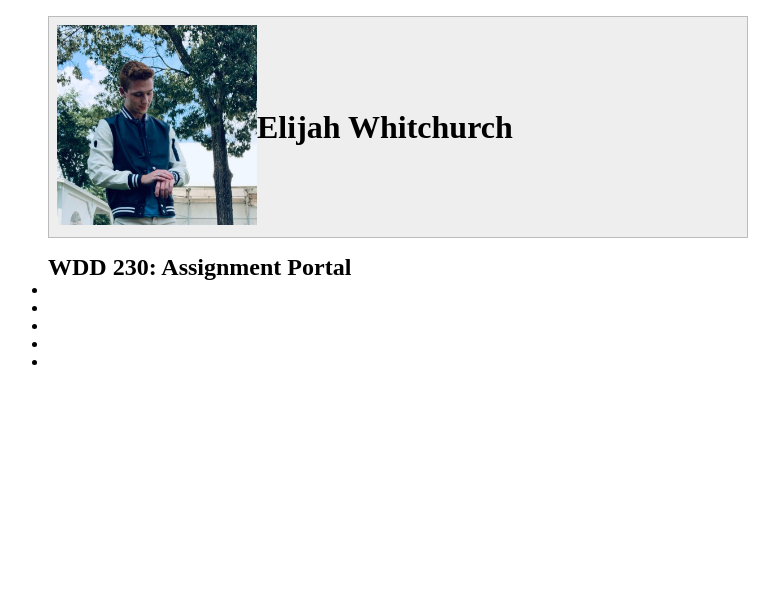
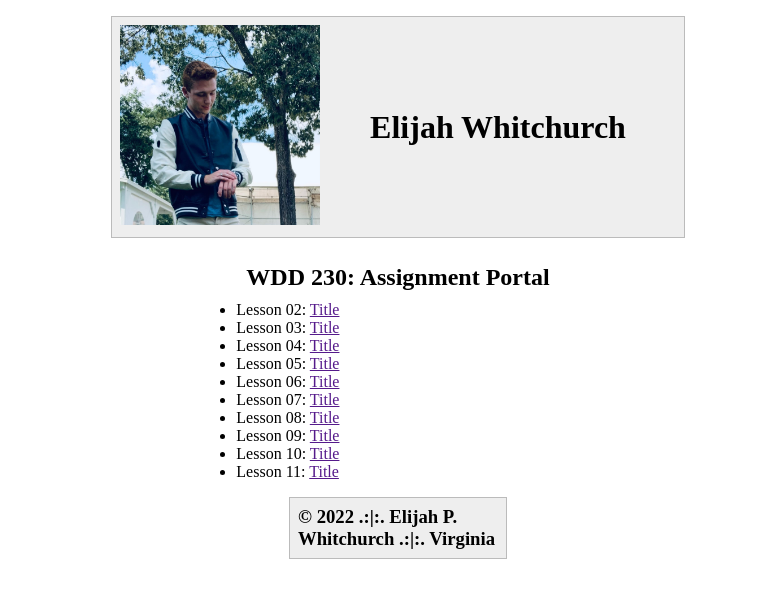
Before and after one commit to lijawhit/wdd230, a plain HTML site: page index.html in a window 1280 px wide. Shown: the whole page, without its empty margins (242-1021 px from the left). Drawn offline with Linux system fonts and the light colour scheme.

Commit message:
4/25/22 9:26 PM

```diff
--- a/css/style.css
+++ b/css/style.css
@@ -5,12 +5,15 @@
 }
 
 body {
+    margin: auto;
+    display: grid;
     font-size: 16px;
+    width: 1000px;
 }
 
 header, main, footer {
-    max-width: 700px;
-    margin: 0 auto;
+    max-width: 1000px;
+    margin: auto;
 }
 
 header {
@@ -27,3 +30,21 @@ header img {
     width: 100%;
     height: auto;
 }
+
+header h1 {
+    padding: 50px;
+}
+
+h2 {
+    padding: 10px;
+}
+
+footer {
+    margin: 1rem auto;
+    border: 1px solid #bbb;
+    padding: .5rem;
+    background-color: #eee;
+    display: grid;
+    grid-template-columns: 200px 1fr;
+    align-items: center;
+}
--- a/index.html
+++ b/index.html
@@ -6,6 +6,7 @@
     <title>Elijah Whitchurch</title>
     <meta name="description" content="Assignment portal for Elijah Whitchurch in WDD 230: Web Frontend Development at Brigham Young University - Idaho">
     <link rel="stylesheet" href="css/style.css">
+    <link rel="stylesheet" href="js/DateAndTime.js">
 </head>
 <body>
     <header>
@@ -17,15 +18,20 @@
     <main>
         <h2>WDD 230: Assignment Portal</h2>
         <ul>
-            <li></li>
-            <li></li>
-            <li></li>
-            <li></li>
-            <li></li>
+            <li>Lesson 02: <a href="">Title</a> </li>
+            <li>Lesson 03: <a href="">Title</a> </li>
+            <li>Lesson 04: <a href="">Title</a> </li>
+            <li>Lesson 05: <a href="">Title</a> </li>
+            <li>Lesson 06: <a href="">Title</a> </li>
+            <li>Lesson 07: <a href="">Title</a> </li>
+            <li>Lesson 08: <a href="">Title</a> </li>
+            <li>Lesson 09: <a href="">Title</a> </li>
+            <li>Lesson 10: <a href="">Title</a> </li>
+            <li>Lesson 11: <a href="">Title</a> </li>
         </ul>
     </main>
     <footer>
-
+        <h3>&copy 2022 .:|:. Elijah P. Whitchurch .:|:. Virginia</h3>
     </footer>
 </body>
 </html>
```
Also changed, not shown: js/DateAndTime.js (added).
